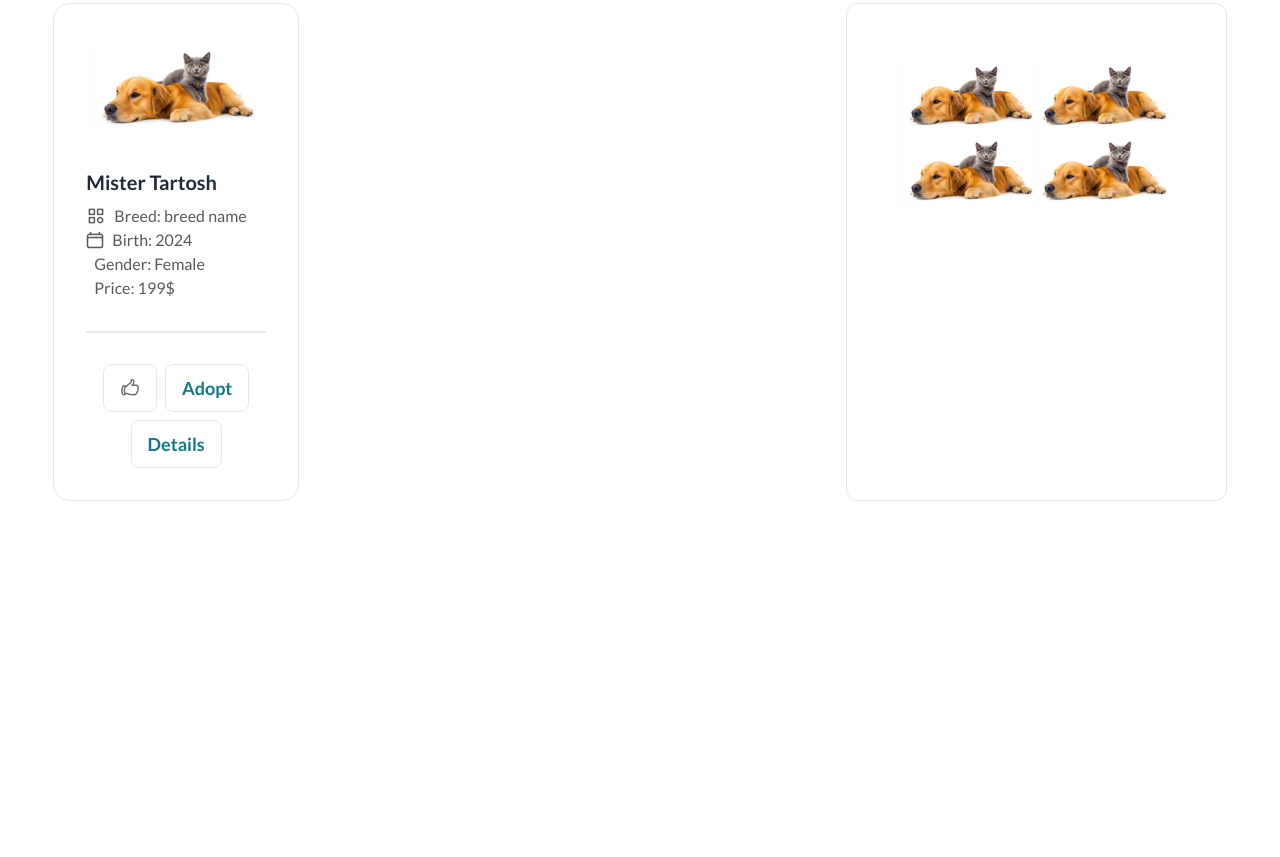
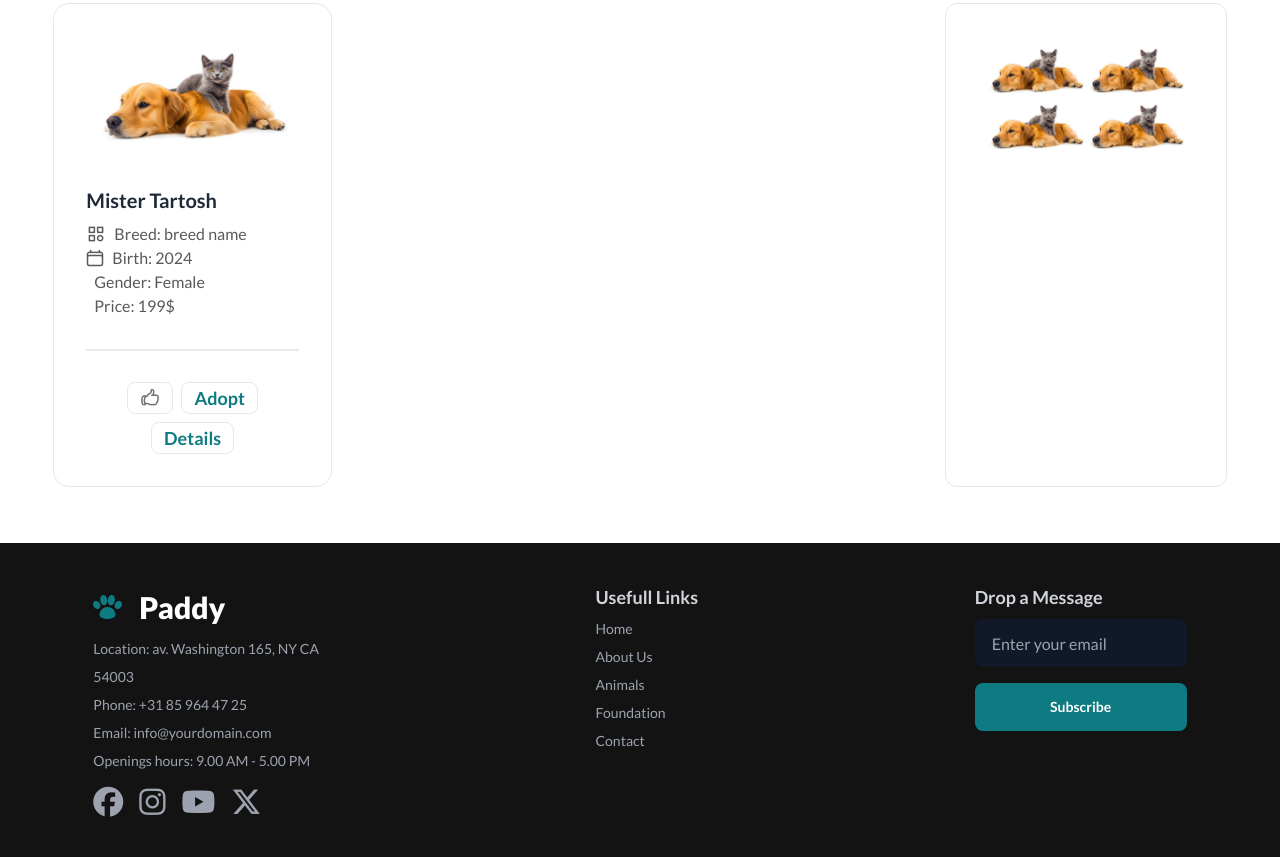
Before and after one commit to AnsarulIslam10/Pet-Adoption, a plain HTML site: page index.html in a window 1280 px wide. Shown: the part 1223-2080 px from the top of the page. Before the commit the page ends 1724 px from the top, so only its background shows below. Drawn offline with nearby package versions, Linux system fonts and the light colour scheme.

Commit message:
footer section design complete

```diff
--- a/index.html
+++ b/index.html
@@ -11,6 +11,10 @@
     <link
         href="https://fonts.googleapis.com/css2?family=Inter:ital,opsz,wght@0,14..32,100..900;1,14..32,100..900&family=Lato:ital,wght@0,100;0,300;0,400;0,700;0,900;1,100;1,300;1,400;1,700;1,900&display=swap"
         rel="stylesheet">
+    <!-- Font Awesome CDN -->
+    <link rel="stylesheet" href="https://cdnjs.cloudflare.com/ajax/libs/font-awesome/6.6.0/css/all.min.css"
+        integrity="sha512-Kc323vGBEqzTmouAECnVceyQqyqdsSiqLQISBL29aUW4U/M7pSPA/gEUZQqv1cwx4OnYxTxve5UMg5GT6L4JJg=="
+        crossorigin="anonymous" referrerpolicy="no-referrer" />
     <!-- Tailwind & DaisyUI CDN -->
     <link href="https://cdn.jsdelivr.net/npm/daisyui@4.12.12/dist/full.min.css" rel="stylesheet" type="text/css" />
     <script src="https://cdn.tailwindcss.com"></script>
@@ -126,14 +130,13 @@
         </section>
 
         <!-- pets card section  -->
-        <section class="grid grid-cols-12 gap-4 mt-14">
+        <section class="md:grid flex flex-col md:grid-cols-12 gap-4 mt-14">
             <!-- left side -->
-            <div class="grid grid-cols-1 md:grid-cols-2 lg:grid-cols-3 gap-5 col-span-8">
+            <div class="grid grid-cols-1 md:grid-cols-2 lg:grid-cols-3 gap-5 col-span-9">
                 <!-- cards -->
                 <div class="card bg-base-100 border">
                     <figure class="px-10 pt-10">
-                        <img src="images/pet.webp"
-                            alt="Shoes" class="rounded-xl" />
+                        <img src="images/pet.webp" alt="Shoes" class="rounded-xl" />
                     </figure>
                     <div class="card-body">
                         <h2 class="card-title font-bold">Mister Tartosh</h2>
@@ -157,9 +160,12 @@
                         </div>
                         <div class="divider"></div>
                         <div class="card-actions items-center justify-center">
-                            <button class="btn btn-ghost border border-gray-200 text-primary font-bold text-lg"><img src="images/like.png" alt=""></button>
-                            <button class="btn btn-ghost border border-gray-200 text-primary font-bold text-lg">Adopt</button>
-                            <button class="btn btn-ghost border border-gray-200 text-primary font-bold text-lg">Details</button>
+                            <button class="btn btn-sm btn-ghost border border-gray-200 text-primary font-bold text-lg"><img
+                                    src="images/like.png" alt=""></button>
+                            <button
+                                class="btn btn-sm btn-ghost border border-gray-200 text-primary font-bold text-lg">Adopt</button>
+                            <button
+                                class="btn btn-sm btn-ghost border border-gray-200 text-primary font-bold text-lg">Details</button>
 
                         </div>
                     </div>
@@ -167,7 +173,7 @@
             </div>
 
             <!-- right side -->
-            <div class="col-span-4 border rounded-xl p-14">
+            <div class="col-span-3 border rounded-xl p-10">
                 <div class="grid grid-cols-2">
                     <img src="images/pet.webp" alt="">
                     <img src="images/pet.webp" alt="">
@@ -177,6 +183,47 @@
             </div>
         </section>
     </main>
+
+    <footer class="bg-title mt-14">
+        <section class="w-11/12 m-auto">
+            <div class="footer text-base-content text-white p-10 justify-between">
+                <nav class="text-gray-400">
+                    <div class="flex items-center">
+                        <img src="images/logo.webp" alt="">
+                        <a class="btn btn-ghost text-2xl md:text-3xl font-black text-white">Paddy</a>
+                    </div>
+                  <a class="link link-hover">Location: av. Washington 165, NY CA </a>
+                  <a class="link link-hover">54003</a>
+                  <a class="link link-hover">Phone: +31 85 964 47 25</a>
+                  <a class="link link-hover">Email: info@yourdomain.com</a>
+                  <a class="link link-hover">Openings hours: 9.00 AM - 5.00 PM</a>
+
+                  <div class="text-3xl flex gap-4 mt-2">
+                    <i class="fa-brands fa-facebook"></i>
+                    <i class="fa-brands fa-instagram"></i>
+                    <i class="fa-brands fa-youtube"></i>
+                    <i class="fa-brands fa-x-twitter"></i>
+                  </div>
+                </nav>
+                <nav class="text-gray-400">
+                  <h6 class="text-lg font-semibold text-gray-300">Usefull Links</h6>
+                  <a class="link link-hover">Home</a>
+                  <a class="link link-hover">About Us</a>
+                  <a class="link link-hover">Animals</a>
+                  <a class="link link-hover">Foundation</a>
+                  <a class="link link-hover">Contact</a>
+                </nav>
+                <nav>
+                  <h6 class="text-lg font-semibold text-gray-300">Drop a Message</h6>
+                  <div class="grid gap-4">
+                    <input type="email" class="input bg-gray-900 text-gray-300" placeholder="Enter your email">
+                    <button class="btn bg-primary text-white font-bold border-none">Subscribe</button>
+
+                  </div>
+                </nav>
+            </div>
+        </section>
+    </footer>
     <script src="./script.js"></script>
 </body>
 
```
